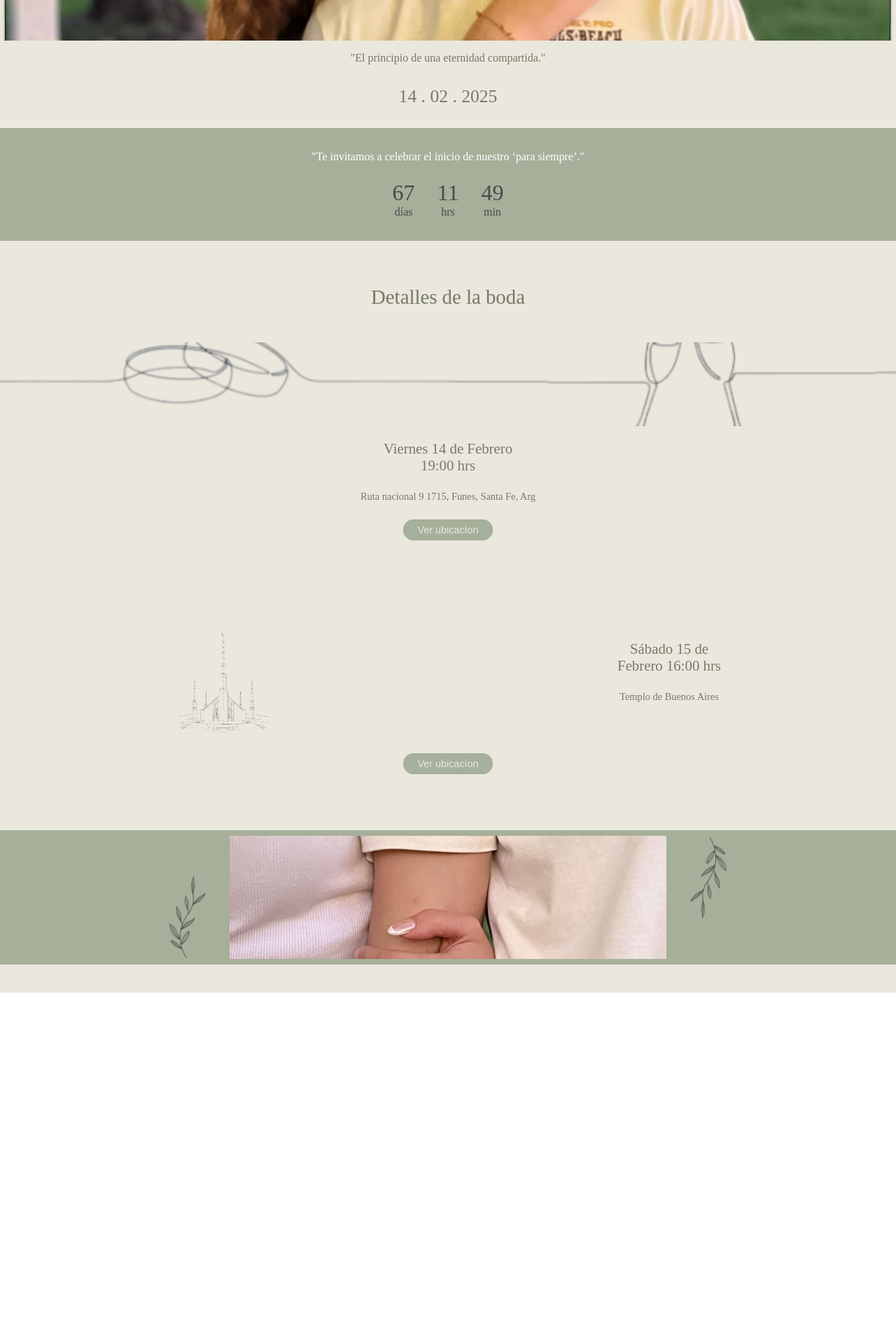
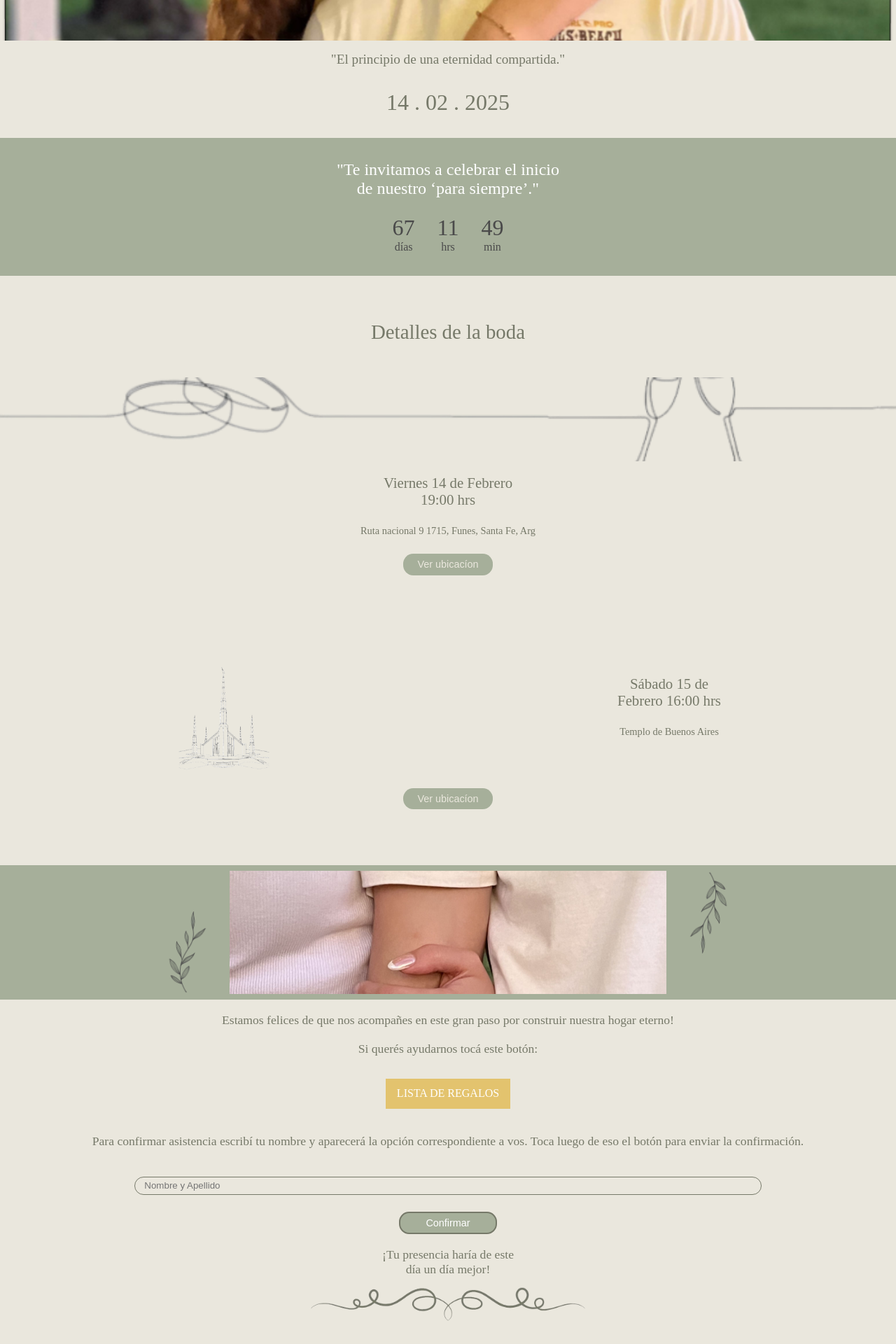
Before and after one commit to Santiagoalvarez2022/bodaJoelMilene, a React (Vite) app in the folder weedingUllua/: page / in a window 1280 px wide. Shown: the part 566-2486 px from the top of the page at 70% size. Before the commit the page ends 1984 px from the top, so only its background shows below. Built offline with nearby package versions, Linux system fonts and the light colour scheme; a web font is replaced by a local one.

Commit message:
finalizacion de estilos

```diff
--- a/weedingUllua/index.html
+++ b/weedingUllua/index.html
@@ -8,7 +8,8 @@
 
     <link rel="preconnect" href="https://fonts.googleapis.com">
     <link rel="preconnect" href="https://fonts.gstatic.com" crossorigin>
-    <!-- <link href="https://fonts.googleapis.com/css2?family=Dancing+Script:wght@400..700&family=Lora:ital,wght@0,400..700;1,400..700&display=swap" rel="stylesheet"> -->
+    <link href="https://fonts.googleapis.com/css2?family=Dancing+Script:wght@400..700&family=Ovo&display=swap" rel="stylesheet">
+
 
     <style>
       body {
--- a/weedingUllua/src/App.jsx
+++ b/weedingUllua/src/App.jsx
@@ -21,6 +21,8 @@ function App() {
       window.open(url, "_blank");
     }
   };
+
+
 
   return (
     <div className={style.page}>
@@ -51,24 +53,24 @@ function App() {
         <p className={style.eventText}>Viernes 14 de Febrero <br />
         19:00 hrs</p>
         <p className={style.eventPlace}> Ruta nacional 9 1715, Funes, Santa Fe, Arg</p>
-        <button  className={style.buttonPage}> Ver ubicacíon </button>
+        <button   onClick={()=> window.open("https://maps.app.goo.gl/yzUG2ak1v9mftmEK7", "_blank")} className={style.buttonPage}> Ver ubicacíon </button>
 
 
       </section>
 
-      <section className={style.invitationTemple}>
+      <section id='temple' className={style.section}>
         <div className={style.templeContainer}>
           <div className={style.temple}></div>
 
           <div className={style.templeDetail}>
           <p className={style.eventText}>Sábado 15 de <br />Febrero
           16:00 hrs</p>
-          <p className={style.eventPlace}> Templo de Buenos Aires</p>
+          <p className={style.eventPlace}>Templo de Buenos Aires</p>
           </div>
         </div>
 
 
-        <button  className={style.buttonPage}> Ver ubicacíon </button>
+        <button   onClick={()=> window.open("https://maps.app.goo.gl/csb9bpcQJNWUZvyV8", "_blank")} className={style.buttonPage}> Ver ubicacíon </button>
 
 
       </section>
@@ -80,7 +82,30 @@ function App() {
         <div className={style.leaveTwo}></div>
       </div>
 
+        <section className={style.section}>
 
+          <p className={style.text}>Estamos felices de que nos acompañes en este gran paso por construir nuestra hogar eterno!</p>
+          <p className={style.text} >Si querés ayudarnos tocá este botón:</p>
+          <div className={style.btnGiftCont}>
+            <div className={style.btnGift}>LISTA DE REGALOS</div>
+          </div>
+          <p className={style.text} >Para confirmar asistencia escribí tu nombre y aparecerá la opción correspondiente a vos. Toca luego de eso el botón para enviar la confirmación.</p>
+
+            <form className={style.guestForm} onSubmit={(e)=>e.preventDefault()}>
+            <input type="text" name="" id="" className={style.inptGuest} placeholder='Nombre y Apellido' />
+            <button   onClick={()=> window.open("https://maps.app.goo.gl/csb9bpcQJNWUZvyV8", "_blank")} className={style.acptInvitation}> Confirmar </button>
+          </form>
+          <p className={style.text}>¡Tu presencia haría de este <br /> día un día mejor!</p>
+          <div className={style.icon}></div>
+        </section>
+
+
+
+    </div>
+  )
+}
+
+export default App
 
 
 
@@ -119,9 +144,3 @@ function App() {
         <button className={style.buttonGift}> Lista de regalos </button>
         <button className={style.buttonConfirmation}>Confirmar asistencia</button>
       </section> */}
-
-    </div>
-  )
-}
-
-export default App
--- a/weedingUllua/src/App.module.css
+++ b/weedingUllua/src/App.module.css
@@ -5,8 +5,9 @@
 .page{
   margin: 0;
   background: var(--primary-color);
-  padding-bottom: 5vh;
-  font-family: "Lora", serif;
+  padding-bottom: 2vh;
+  font-family: "Ovo", serif;
+
 }
 
 .imgHorizontal,.invitation{
@@ -24,41 +25,42 @@
   font-weight: 600;
 
 }
+
 .names{
   text-align: center;
   padding-top: 10vh;
-  font-size: 2.7em;
+  font-size: 3em;
   filter: drop-shadow(0 0 0em black);
   color: white;
-
+  font-family: "Dancing Script", serif;
 }
 
 .merried{
   text-align: center;
-  font-family: Georgia, 'Times New Roman', Times, serif;
+  font-family: "Ovo", serif;
   padding-top: 1em;
-  font-size: 1.3em;
+  font-size: 1.7em;
   font-weight: 500;
   color: white;
 }
 
-
 .phrase{
-  font-size: 1em;
+  font-size: 1.2em;
   text-align: center;
   padding-inline: .8em;
   margin-top: 2vh;
   color: #767969;
 }
 
-
 .date{
   text-align: center;
-  font-size: 1.6em;
-  padding: 1.2em;
+  font-size: 2em;
+  padding: 1em 1.2em;
   color: #767969;
   font-weight: 400;
 }
+
+
 
 
 .countdown{
@@ -76,6 +78,7 @@
   color: var(--fourth-color);
   font-family: "Lora", serif;
 }
+
 .titlePages{
   font-size: 1.8em;
   font-weight: 400;
@@ -121,12 +124,12 @@
 }
 
 
-.invitationTemple{
+.section{
 
   color: #767969;
   display: flex;
   flex-direction: column;
- align-items: center;
+  align-items: center;
 }
 
 
@@ -202,58 +205,64 @@
 
 }
 
+.text{
+  color: #767969;
+  font-size: 1.1em;
+  text-align: center;
 
+  padding-top: 1.1em;
+  width: 80%;
+}
 
+.btnGiftCont{
+  display: flex;
+  justify-content: center;
+  margin-top:4vh ;
+  margin-bottom: 2vh;
+}
 
+.btnGift{
+  background: #e3c36e;
+  padding: .8em 1em ;
+  color:white;
+}
 
-
-
-/*
-
-
-
-.information{
-  text-align: center;
-  margin-bottom: 1.5em;
-  width: 50%;
+.guestForm{
+  width: 100%;
+  display: flex;
+  flex-direction: column;
+  justify-content: center;
+  align-items: center;
+  padding-top: 5vh;
+  gap: 1.5em;
 }
 
 
-.imgHorizontal{
-  background-image: url('./assets/coupleHorizontal.svg');
-  height: 20vh;
-  margin-top: 5vh;
-  margin-bottom: 5vh;
+.inptGuest{
+  border: #767969 .1em solid;
+  height: 2em;
+  width: 70%;
+  background: transparent;
+  padding-inline: 1em;
+  border-radius: 1em;
 }
 
-
-.weddingConfirmation{
-  display: flex;
-  flex-direction: column;
-  align-items: center;
-  width: 100%;
-
+.acptInvitation{
+  color: #fff;
+  padding: .4em 2.5em ;
+  font-size: .9em;
+  border-radius: 1em;
+  border: none;
+  font-weight: 500;
+  background:var(--secondary-color);
+  border: #767969 solid .2em;
 }
 
-
-.buttonGift{
-  padding: .7em 1.7em ;
-  font-size: .9em;
-  border-radius: .7em;
-  border: none;
-  color: var(--primary-color);
-  font-weight: 600;
-  background:var(--fifth-color);
+.icon{
+  width: 40%;
+  background-image: url('./assets/icon.svg');
+  height: 10vh;
+  background-position: center;
+  background-repeat: no-repeat;
+  background-size: contain;
 }
-
-.buttonConfirmation{
-  margin-top: 5vh;
-  padding: 1em 2em;
-  font-size: 1.1em;
-  margin-inline: 1.5em;
-  border-radius: .8em;
-  font-weight: 500;
-  border: none;
-  color: var(--primary-color);
-  background: var(--secondary-color);
-} */
--- a/weedingUllua/src/components/Countdown/Countdown.jsx
+++ b/weedingUllua/src/components/Countdown/Countdown.jsx
@@ -39,9 +39,9 @@ export default function Countdown() {
 
   return (
     <section className={style.countdownPage}>
-        <p className={style.phrase}>"Te invitamos a celebrar el inicio de nuestro ‘para siempre’."</p>
+        <p className={style.phrase}>"Te invitamos a celebrar el inicio <br /> de nuestro ‘para siempre’."</p>
         <div className={style.chorometer}>
-            <div>{timeLeft.days} <p className={style.time}>días</p></div>
+            <div>{timeLeft.days}  <p className={style.time}>días</p></div>
             <div>{timeLeft.hours}<p className={style.time}>hrs</p></div>
             <div>{timeLeft.minutes}<p className={style.time}>min</p></div>
         </div>
--- a/weedingUllua/src/components/Countdown/Countdown.module.css
+++ b/weedingUllua/src/components/Countdown/Countdown.module.css
@@ -11,7 +11,7 @@
 }
 
 .phrase{
-    font-size: 1em;
+    font-size: 1.5em;
     text-align: center;
     color: #fff;
 
```
Also changed, not shown: weedingUllua/src/assets/icon.svg (added).
